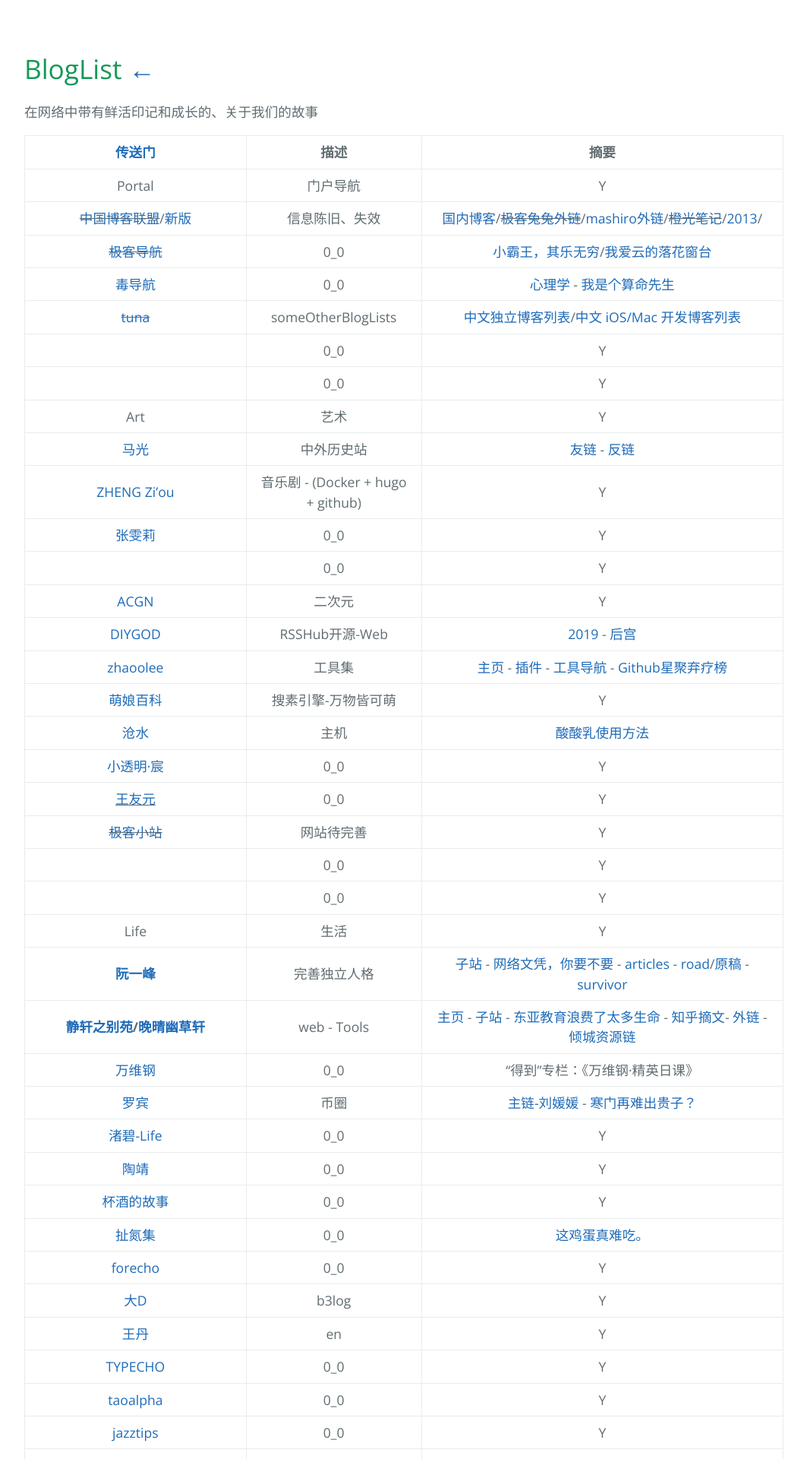
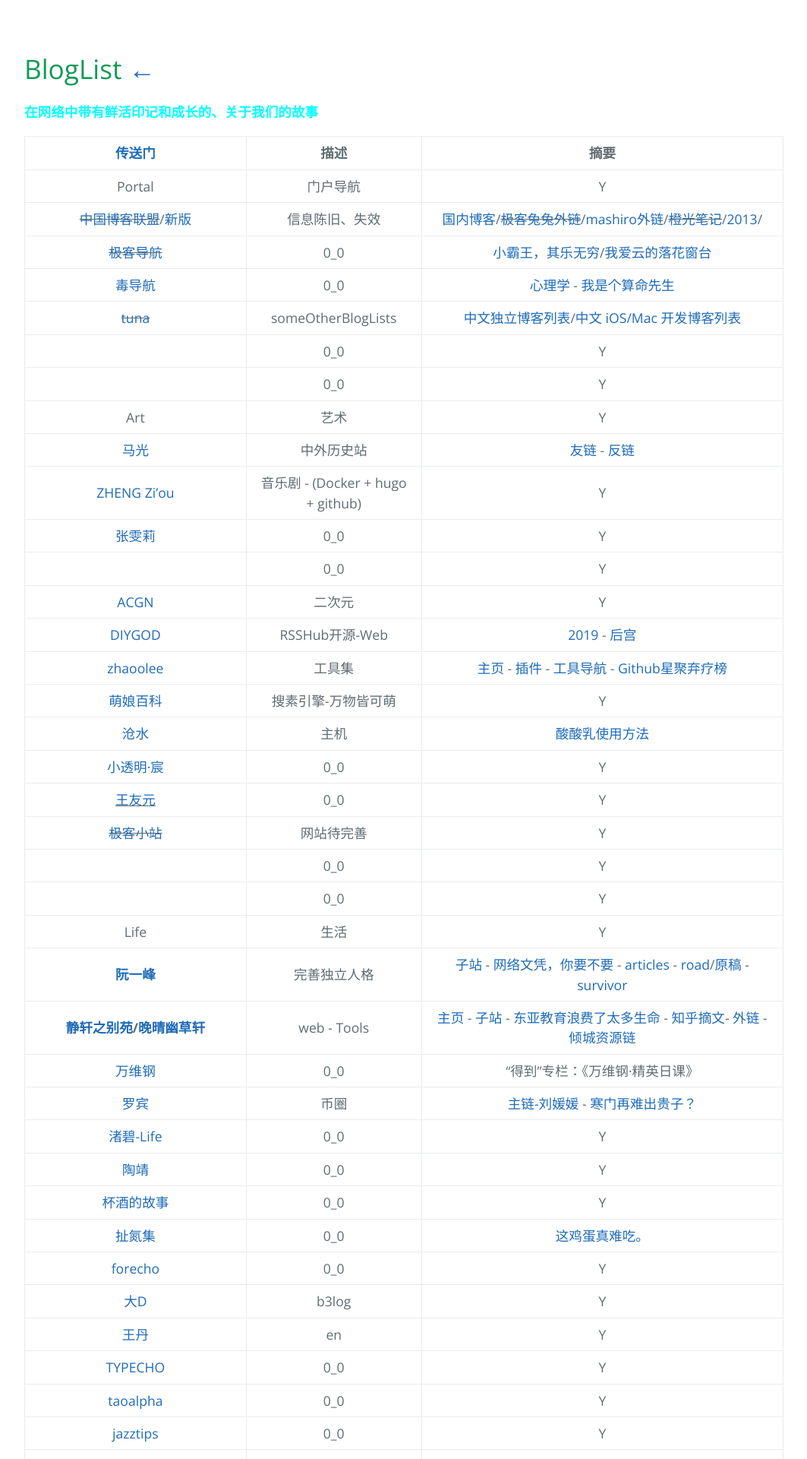
Before and after one commit to AmbroseRen/test, a Jekyll site: the page built from Library/Blog.md, in a window 1280 px wide. Shown: the top 1920 px of the page at 76% size, without its empty margins (192-1255 px from the left). Built offline with Jekyll 4.4.1, drawn with Linux system fonts in a browser that asks for light colours; our own code applies the rules of GitHub Pages for plain Markdown files; the repository's description, which GitHub fills in, is left out.

Commit message:
Update Blog.md

```diff
--- a/Library/Blog.md
+++ b/Library/Blog.md
@@ -3,7 +3,7 @@
 </style>
 # BlogList  [←](index.md)
 
-在网络中带有鲜活印记和成长的、关于我们的故事
+<b><font color="#00ffff" face="楷体">在网络中带有鲜活印记和成长的、关于我们的故事</font></b>
 
 | [传送门](../navigation.md) | 描述 | 摘要 |
 |:---:|:---:|:---:|
```
